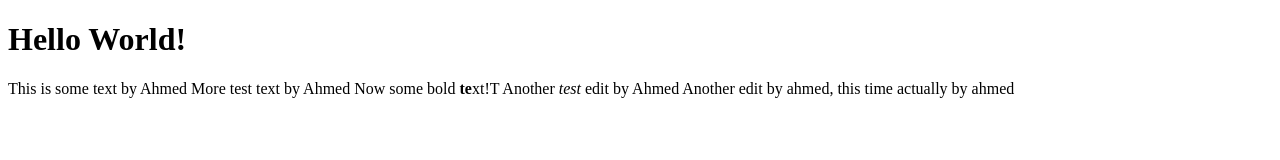
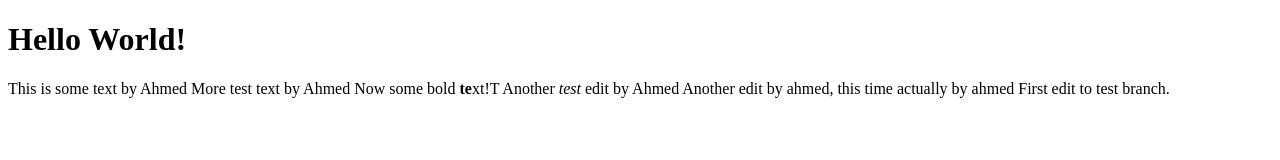
Before and after one commit to Rakhshan-mab-labs/git_demo_3, a plain HTML site: page index.html in a window 1280 px wide. Drawn offline with Linux system fonts and the light colour scheme.

Commit message:
first commit on new branch

```diff
--- a/index.html
+++ b/index.html
@@ -8,5 +8,6 @@
         Now some bold <b>te</b>xt!T
         Another <i>test</i> edit by Ahmed
         Another edit by ahmed, this time actually by ahmed
+        First edit to test branch.
     </body>
 <html>
```
